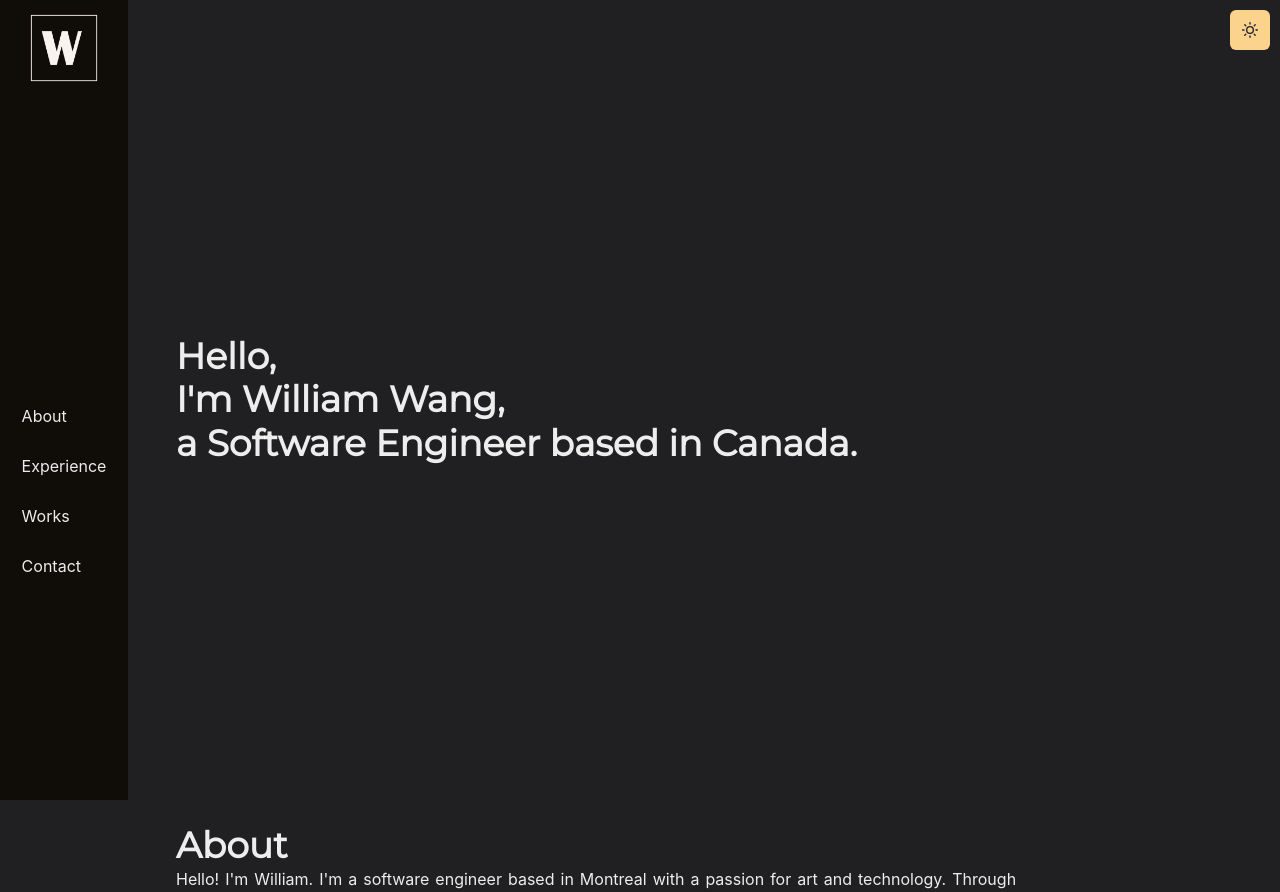
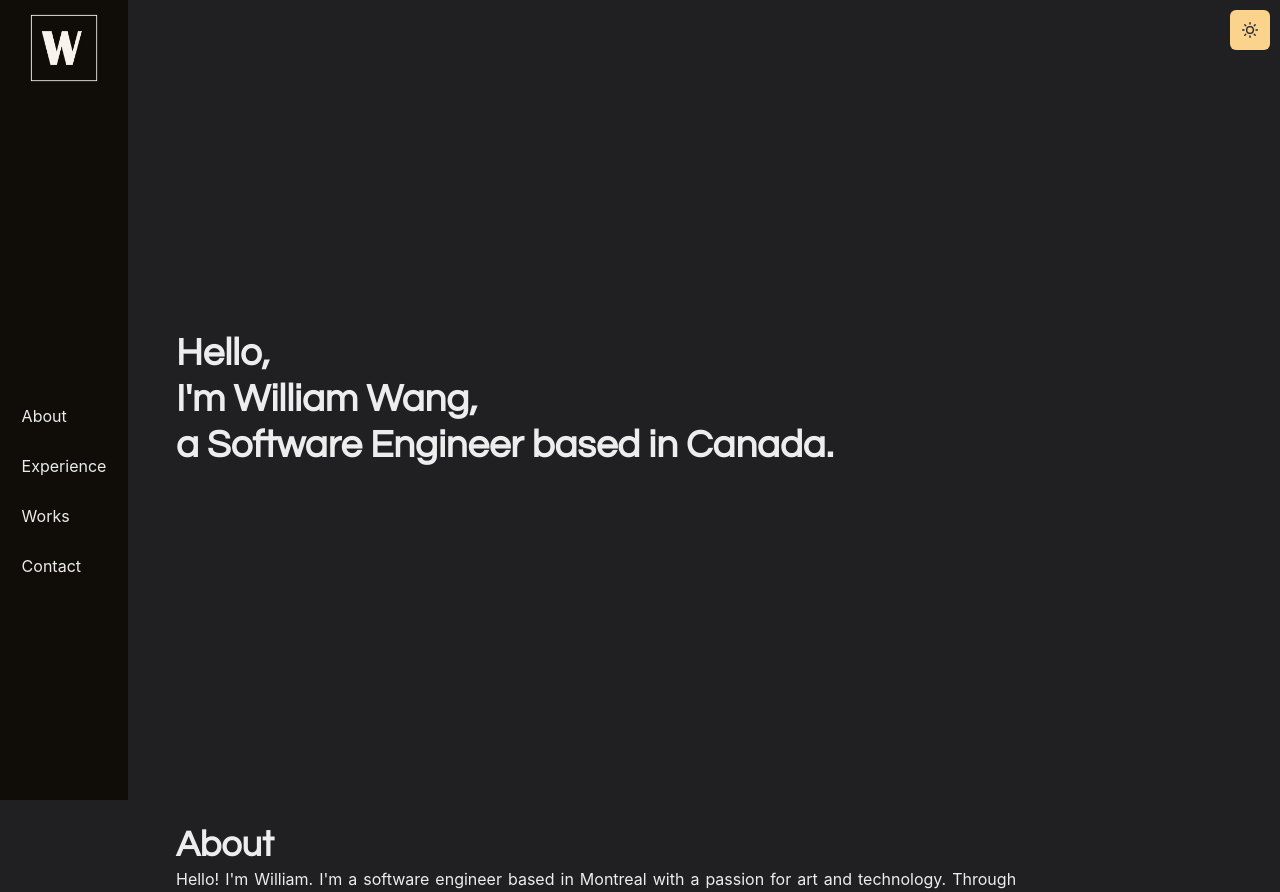
Before and after one commit to wangwiza/wangwiza.github.io, a React (Create React App) app: page / in a window 1280 px wide. Shown: the top 892 px of the page. Built offline with nearby package versions, Linux system fonts and the light colour scheme.

Commit message:
fix(theme): mod heading font

```diff
--- a/public/index.html
+++ b/public/index.html
@@ -12,9 +12,9 @@
     <link rel="icon" type="image/x-icon" href="./favicon.ico">
     <link rel="preconnect" href="https://fonts.googleapis.com">
     <link rel="preconnect" href="https://fonts.gstatic.com" crossorigin>
-    <link href="https://fonts.googleapis.com/css2?family=Montserrat&display=swap" rel="stylesheet">
+    <link href="https://fonts.googleapis.com/css2?family=Questrial&display=swap" rel="stylesheet">
     <style>
-      @import url('https://fonts.googleapis.com/css2?family=Montserrat&display=swap');
+      @import url('https://fonts.googleapis.com/css2?family=Questrial&display=swap');
     </style>
   </head>
 
--- a/src/components/Content.jsx
+++ b/src/components/Content.jsx
@@ -33,14 +33,11 @@
                     display='flex'
                     id='title-section'
                 >
-
-                    <Box>
-                        <Heading>
+                        <Heading fontSize='3vw'>
                             Hello,<br/>
                             I'm William Wang,<br/>
                             a Software Engineer based in Canada.
                         </Heading>
-                    </Box>
                 </Box>
             </Section>
             {/* About Section */}
--- a/src/lib/theme.js
+++ b/src/lib/theme.js
@@ -17,7 +17,7 @@
 }
 
 const fonts = {
-    heading: "'Montserrat'"
+    heading: "'Questrial'"
 }
 
 const theme = extendTheme({ config, styles, fonts })
```
